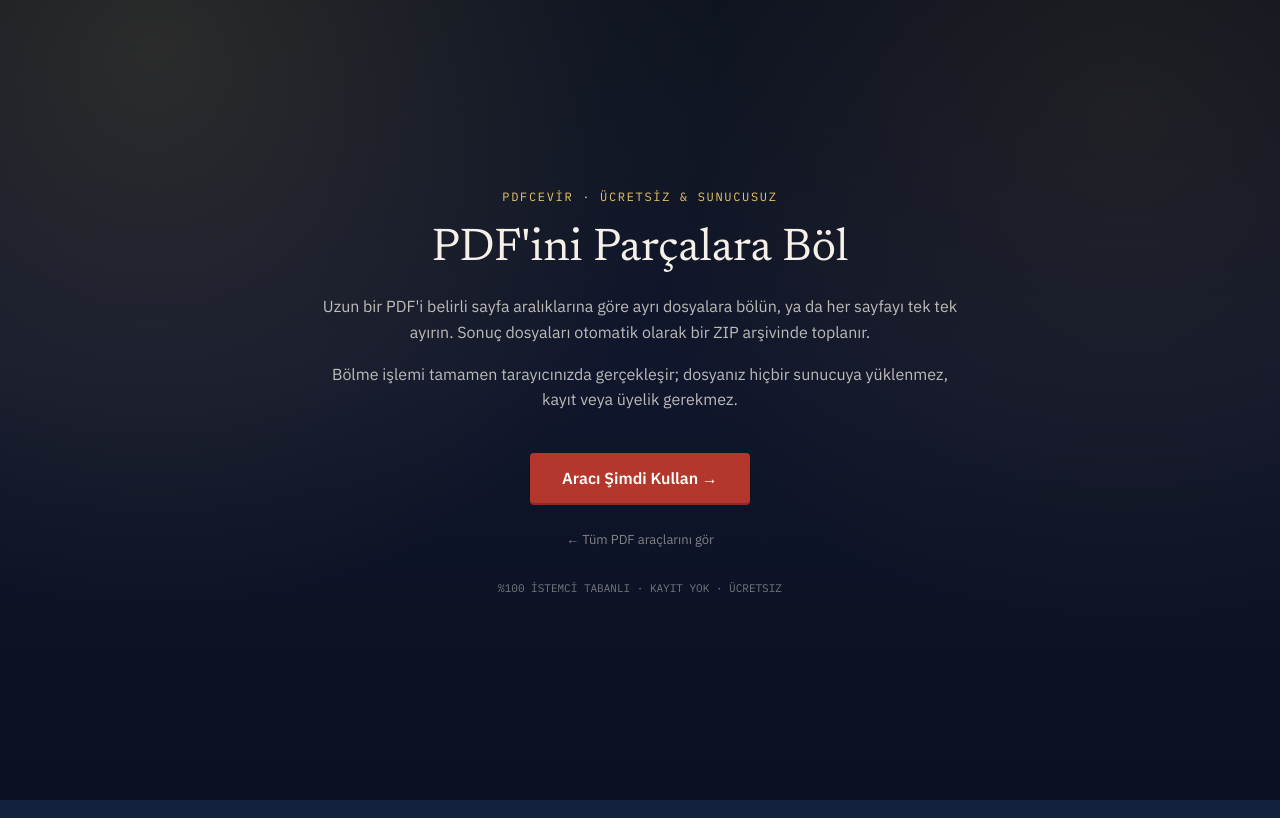
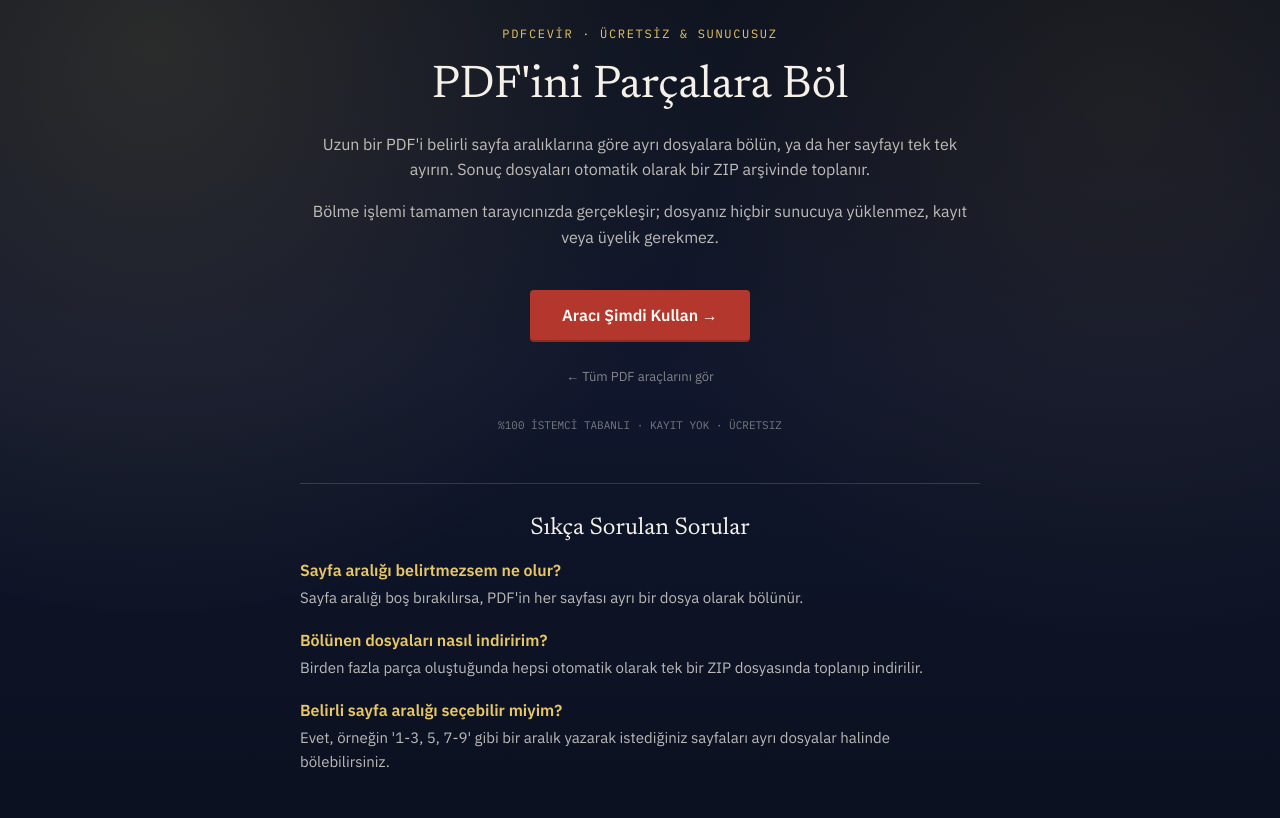
Before and after one commit to trixterx102-byte/pdfcevir, a plain HTML site: page pdf-bol.html in a window 1280 px wide. Drawn offline with Linux system fonts and the light colour scheme.

Commit message:
Add files via upload

```diff
--- a/pdf-bol.html
+++ b/pdf-bol.html
@@ -27,7 +27,7 @@
 <script type="application/ld+json">
 {
   "@context": "https://schema.org",
-  "@type": "WebApplication",
+  "@type": "SoftwareApplication",
   "name": "pdfcevir - PDF'ini Parçalara Böl",
   "url": "https://pdfcevir.vercel.app/pdf-bol",
   "description": "PDF dosyanızı istediğiniz sayfa aralıklarına göre ücretsiz bölün. Sonuçlar ZIP olarak iner, kayıt gerekmez, tamamen tarayıcınızda çalışır.",
@@ -35,6 +35,38 @@
   "operatingSystem": "Any",
   "offers": { "@type": "Offer", "price": "0", "priceCurrency": "TRY" },
   "inLanguage": "tr"
+}
+</script>
+<script type="application/ld+json">
+{
+  "@context": "https://schema.org",
+  "@type": "FAQPage",
+  "mainEntity": [
+    {
+      "@type": "Question",
+      "name": "Sayfa aralığı belirtmezsem ne olur?",
+      "acceptedAnswer": {
+        "@type": "Answer",
+        "text": "Sayfa aralığı boş bırakılırsa, PDF'in her sayfası ayrı bir dosya olarak bölünür."
+      }
+    },
+    {
+      "@type": "Question",
+      "name": "Bölünen dosyaları nasıl indiririm?",
+      "acceptedAnswer": {
+        "@type": "Answer",
+        "text": "Birden fazla parça oluştuğunda hepsi otomatik olarak tek bir ZIP dosyasında toplanıp indirilir."
+      }
+    },
+    {
+      "@type": "Question",
+      "name": "Belirli sayfa aralığı seçebilir miyim?",
+      "acceptedAnswer": {
+        "@type": "Answer",
+        "text": "Evet, örneğin '1-3, 5, 7-9' gibi bir aralık yazarak istediğiniz sayfaları ayrı dosyalar halinde bölebilirsiniz."
+      }
+    }
+  ]
 }
 </script>
 <link rel="preconnect" href="https://fonts.googleapis.com">
@@ -54,36 +86,62 @@
     linear-gradient(180deg, #0B1120 0%, #10162C 45%, #0B1120 100%);
   display:flex; align-items:center; justify-content:center; padding:24px;
 }
-.wrap{max-width:640px; text-align:center;}
+.wrap{max-width:680px; text-align:left; width:100%;}
 .eyebrow{
   font-family:'IBM Plex Mono',monospace; font-size:12px; letter-spacing:.14em;
-  text-transform:uppercase; color:var(--gold-2); margin:0 0 18px;
+  text-transform:uppercase; color:var(--gold-2); margin:0 0 18px; text-align:center;
 }
 h1{
   font-family:'Newsreader',serif; font-weight:500; font-size:clamp(30px,5vw,46px);
-  line-height:1.1; margin:0 0 20px;
+  line-height:1.1; margin:0 0 20px; text-align:center;
 }
 p{ font-size:16px; line-height:1.6; color:rgba(245,241,232,0.75); margin:0 0 16px; }
+.intro p{ text-align:center; }
+.cta-wrap{ text-align:center; }
 .cta{
   display:inline-block; margin-top:24px; background:var(--stamp); color:#FFFDF8;
   font-weight:600; font-size:16px; text-decoration:none; padding:15px 32px;
   border-radius:4px; box-shadow:0 2px 0 #8F2B22; transition:transform .12s ease;
 }
 .cta:hover{ transform:translateY(-1px); }
-.back{ display:block; margin-top:28px; color:rgba(245,241,232,0.5); font-size:13px; text-decoration:none; }
+.back{ display:block; margin-top:28px; color:rgba(245,241,232,0.5); font-size:13px; text-decoration:none; text-align:center; }
 .back:hover{ color:var(--paper); }
-.badges{ margin-top:32px; font-family:'IBM Plex Mono',monospace; font-size:11px; color:rgba(245,241,232,0.45); }
+.badges{ margin-top:32px; font-family:'IBM Plex Mono',monospace; font-size:11px; color:rgba(245,241,232,0.45); text-align:center; }
+.faq-section{ margin-top:48px; border-top:1px solid rgba(232,199,102,0.2); padding-top:32px; }
+.faq-section h2{ font-family:'Newsreader',serif; font-weight:500; font-size:24px; margin:0 0 20px; text-align:center; }
+.faq-item{ margin-bottom:20px; }
+.faq-item h3{ font-size:16px; color:var(--gold-2); margin:0 0 6px; font-weight:600; }
+.faq-item p{ margin:0; font-size:15px; }
 </style>
 </head>
 <body>
 <div class="wrap">
   <p class="eyebrow">pdfcevir · ücretsiz &amp; sunucusuz</p>
+  <div class="intro">
     <h1>PDF'ini Parçalara Böl</h1>
     <p>Uzun bir PDF'i belirli sayfa aralıklarına göre ayrı dosyalara bölün, ya da her sayfayı tek tek ayırın. Sonuç dosyaları otomatik olarak bir ZIP arşivinde toplanır.</p>
     <p>Bölme işlemi tamamen tarayıcınızda gerçekleşir; dosyanız hiçbir sunucuya yüklenmez, kayıt veya üyelik gerekmez.</p>
+  </div>
+  <div class="cta-wrap">
     <a class="cta" href="https://pdfcevir.vercel.app/?tool=split">Aracı Şimdi Kullan →</a>
     <a class="back" href="https://pdfcevir.vercel.app/">← Tüm PDF araçlarını gör</a>
     <p class="badges">%100 İSTEMCİ TABANLI · KAYIT YOK · ÜCRETSIZ</p>
   </div>
+  <div class="faq-section">
+    <h2>Sıkça Sorulan Sorular</h2>
+  <div class="faq-item">
+    <h3>Sayfa aralığı belirtmezsem ne olur?</h3>
+    <p>Sayfa aralığı boş bırakılırsa, PDF'in her sayfası ayrı bir dosya olarak bölünür.</p>
+  </div>
+  <div class="faq-item">
+    <h3>Bölünen dosyaları nasıl indiririm?</h3>
+    <p>Birden fazla parça oluştuğunda hepsi otomatik olarak tek bir ZIP dosyasında toplanıp indirilir.</p>
+  </div>
+  <div class="faq-item">
+    <h3>Belirli sayfa aralığı seçebilir miyim?</h3>
+    <p>Evet, örneğin '1-3, 5, 7-9' gibi bir aralık yazarak istediğiniz sayfaları ayrı dosyalar halinde bölebilirsiniz.</p>
+  </div>
+  </div>
+</div>
 </body>
 </html>
```
Lines whose indentation alone changed are shown as unchanged.
